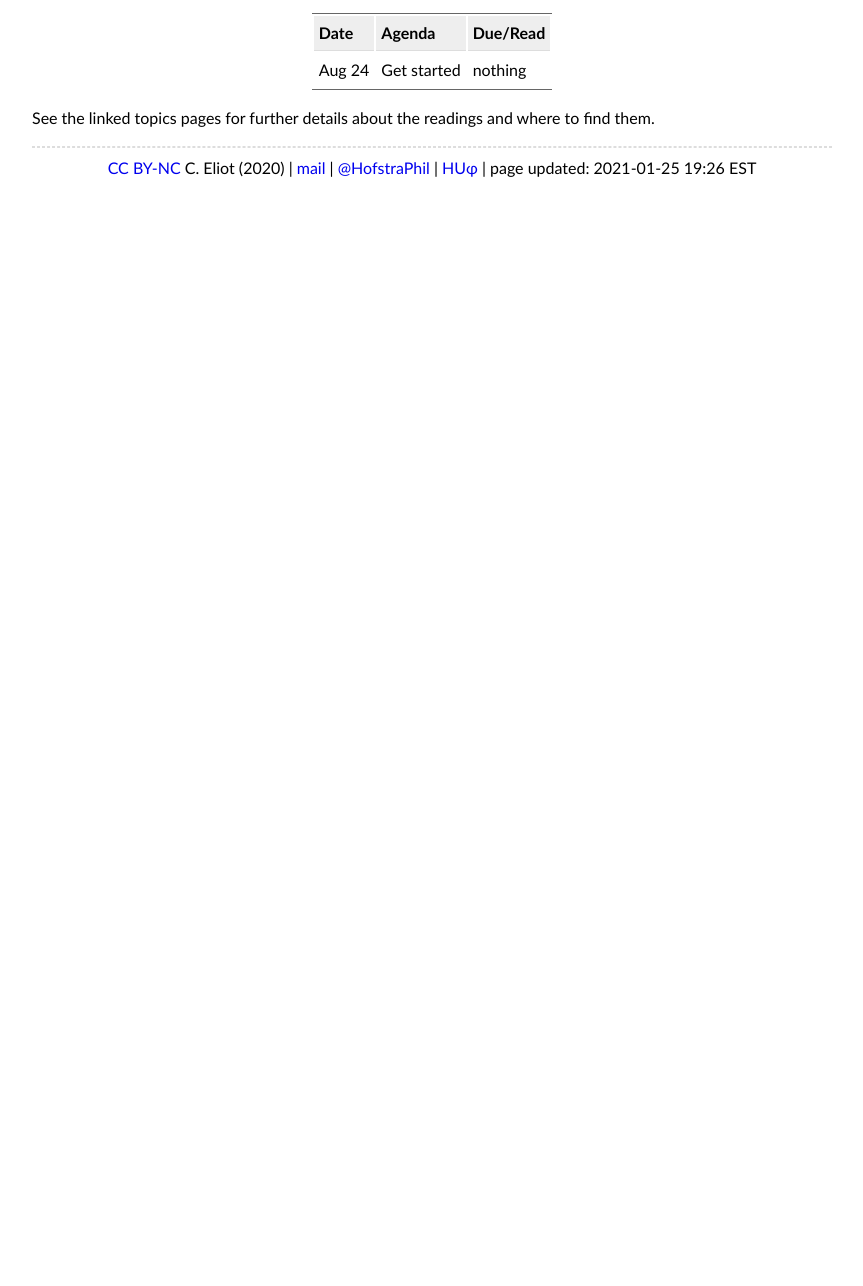
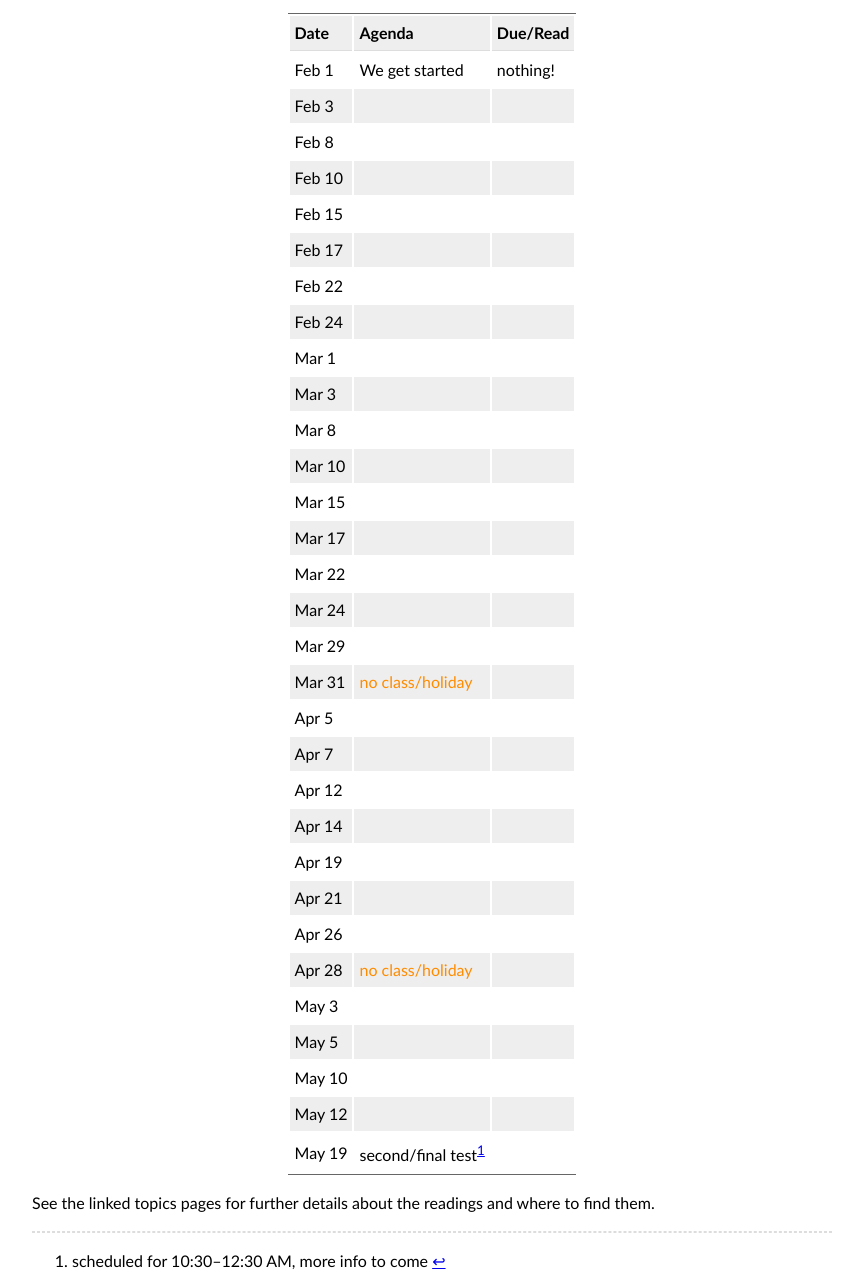
Before and after one commit to chreliot/phi14, a plain HTML site: page schedule/index.html in a window 1280 px wide. Shown: the part 128-1414 px from the top of the page, without its empty margins (208-1071 px from the left). Before the commit the page ends 800 px from the top, so only its background shows below. Drawn offline with Linux system fonts and the light colour scheme.

Commit message:
for commit: 1491cbd for commit: 0c3fb34 for commit: 714af6b for commit: 3cc60d5 rebuilding site on Mon Jan 25 18:47:28 EST 2021: 5c5c144 added README

```diff
--- a/schedule/index.html
+++ b/schedule/index.html
@@ -46,14 +46,173 @@
 </thead>
 <tbody>
 <tr>
-<td style="text-align:left">Aug 24</td>
-<td style="text-align:left">Get started</td>
-<td style="text-align:left">nothing</td>
+<td style="text-align:left">Feb 1</td>
+<td style="text-align:left">We get started</td>
+<td style="text-align:left">nothing!</td>
+</tr>
+<tr>
+<td style="text-align:left">Feb 3</td>
+<td style="text-align:left"></td>
+<td></td>
+</tr>
+<tr>
+<td style="text-align:left">Feb 8</td>
+<td style="text-align:left"></td>
+<td></td>
+</tr>
+<tr>
+<td style="text-align:left">Feb 10</td>
+<td style="text-align:left"></td>
+<td></td>
+</tr>
+<tr>
+<td style="text-align:left">Feb 15</td>
+<td style="text-align:left"></td>
+<td></td>
+</tr>
+<tr>
+<td style="text-align:left">Feb 17</td>
+<td style="text-align:left"></td>
+<td></td>
+</tr>
+<tr>
+<td style="text-align:left">Feb 22</td>
+<td style="text-align:left"></td>
+<td></td>
+</tr>
+<tr>
+<td style="text-align:left">Feb 24</td>
+<td style="text-align:left"></td>
+<td></td>
+</tr>
+<tr>
+<td style="text-align:left">Mar 1</td>
+<td style="text-align:left"></td>
+<td></td>
+</tr>
+<tr>
+<td style="text-align:left">Mar 3</td>
+<td style="text-align:left"></td>
+<td></td>
+</tr>
+<tr>
+<td style="text-align:left">Mar 8</td>
+<td style="text-align:left"></td>
+<td></td>
+</tr>
+<tr>
+<td style="text-align:left">Mar 10</td>
+<td style="text-align:left"></td>
+<td></td>
+</tr>
+<tr>
+<td style="text-align:left">Mar 15</td>
+<td style="text-align:left"></td>
+<td></td>
+</tr>
+<tr>
+<td style="text-align:left">Mar 17</td>
+<td style="text-align:left"></td>
+<td></td>
+</tr>
+<tr>
+<td style="text-align:left">Mar 22</td>
+<td style="text-align:left"></td>
+<td></td>
+</tr>
+<tr>
+<td style="text-align:left">Mar 24</td>
+<td style="text-align:left"></td>
+<td></td>
+</tr>
+<tr>
+<td style="text-align:left">Mar 29</td>
+<td style="text-align:left"></td>
+<td></td>
+</tr>
+<tr>
+<td style="text-align:left">Mar 31</td>
+<td style="text-align:left"><span style="color:DarkOrange"> no class/holiday </span>
+</td>
+<td></td>
+</tr>
+<tr>
+<td style="text-align:left">Apr 5</td>
+<td style="text-align:left"></td>
+<td></td>
+</tr>
+<tr>
+<td style="text-align:left">Apr 7</td>
+<td style="text-align:left"></td>
+<td></td>
+</tr>
+<tr>
+<td style="text-align:left">Apr 12</td>
+<td style="text-align:left"></td>
+<td></td>
+</tr>
+<tr>
+<td style="text-align:left">Apr 14</td>
+<td style="text-align:left"></td>
+<td></td>
+</tr>
+<tr>
+<td style="text-align:left">Apr 19</td>
+<td style="text-align:left"></td>
+<td></td>
+</tr>
+<tr>
+<td style="text-align:left">Apr 21</td>
+<td style="text-align:left"></td>
+<td></td>
+</tr>
+<tr>
+<td style="text-align:left">Apr 26</td>
+<td style="text-align:left"></td>
+<td></td>
+</tr>
+<tr>
+<td style="text-align:left">Apr 28</td>
+<td style="text-align:left"><span style="color:DarkOrange"> no class/holiday </span>
+</td>
+<td></td>
+</tr>
+<tr>
+<td style="text-align:left">May 3</td>
+<td style="text-align:left"></td>
+<td></td>
+</tr>
+<tr>
+<td style="text-align:left">May 5</td>
+<td style="text-align:left"></td>
+<td></td>
+</tr>
+<tr>
+<td style="text-align:left">May 10</td>
+<td style="text-align:left"></td>
+<td></td>
+</tr>
+<tr>
+<td style="text-align:left">May 12</td>
+<td style="text-align:left"></td>
+<td></td>
+</tr>
+<tr>
+<td style="text-align:left">May 19</td>
+<td style="text-align:left">second/final test<sup id="fnref:1"><a href="#fn:1" class="footnote-ref" role="doc-noteref">1</a></sup></td>
+<td></td>
 </tr>
 </tbody>
 </table>
 <p>See the linked topics pages for further details about the readings and where to find them.</p>
-<!-- raw HTML omitted -->
+<section class="footnotes" role="doc-endnotes">
+<hr>
+<ol>
+<li id="fn:1" role="doc-endnote">
+<p>scheduled for 10:30–12:30 AM, more info to come <a href="#fnref:1" class="footnote-backref" role="doc-backlink">&#x21a9;&#xfe0e;</a></p>
+</li>
+</ol>
+</section>
 
 
 <ul>
@@ -65,9 +224,9 @@
   <footer>
   <hr/>
 
-  <a href="https://creativecommons.org/licenses/by-nc/4.0/">CC BY-NC</a> C. Eliot (2020) |   <a href="mailto:Christopher.H.Eliot@hofstra.edu">mail</a> | <a href="https://twitter.com/HofstraPhil">@HofstraPhil</a> | <a href="https://www.hofstra.edu/academics/colleges/hclas/phi/">HUφ</a>
+  ©2021 C. Eliot <a href="https://creativecommons.org/licenses/by-nc/4.0/">CC BY-NC</a> | <a href="mailto:Christopher.H.Eliot@hofstra.edu">mail</a> | <a href="https://twitter.com/HofstraPhil">@HofstraPhil</a> | <a href="https://www.hofstra.edu/academics/colleges/hclas/phi/">HUφ</a>
 
-  | page updated: 2021-01-25 19:26 EST
+  | page updated: 2021-01-25 20:23 EST
   </footer>
   </body>
 </html>
--- a/sitemap.xml
+++ b/sitemap.xml
@@ -4,7 +4,7 @@
 
   <url>
     <loc>https://chreliot.github.io/phi14/schedule/</loc>
-    <lastmod>2021-01-26T00:26:37+00:00</lastmod>
+    <lastmod>2021-01-25T20:23:20-05:00</lastmod>
   </url>
 
   <url>
```
Also changed, not shown: 404.html (+1 -1 lines), about/index.html (+1 -1 lines), index.html (+1 -1 lines), info/index.html (+1 -1 lines), info/interpreting-grades/index.html (+1 -1 lines), info/participation-rubric/index.html (+1 -1 lines), tags/assignments/index.html (+1 -1 lines), tags/index.html (+1 -1 lines), tags/info/index.html (+1 -1 lines), tags/tests/index.html (+1 -1 lines).
